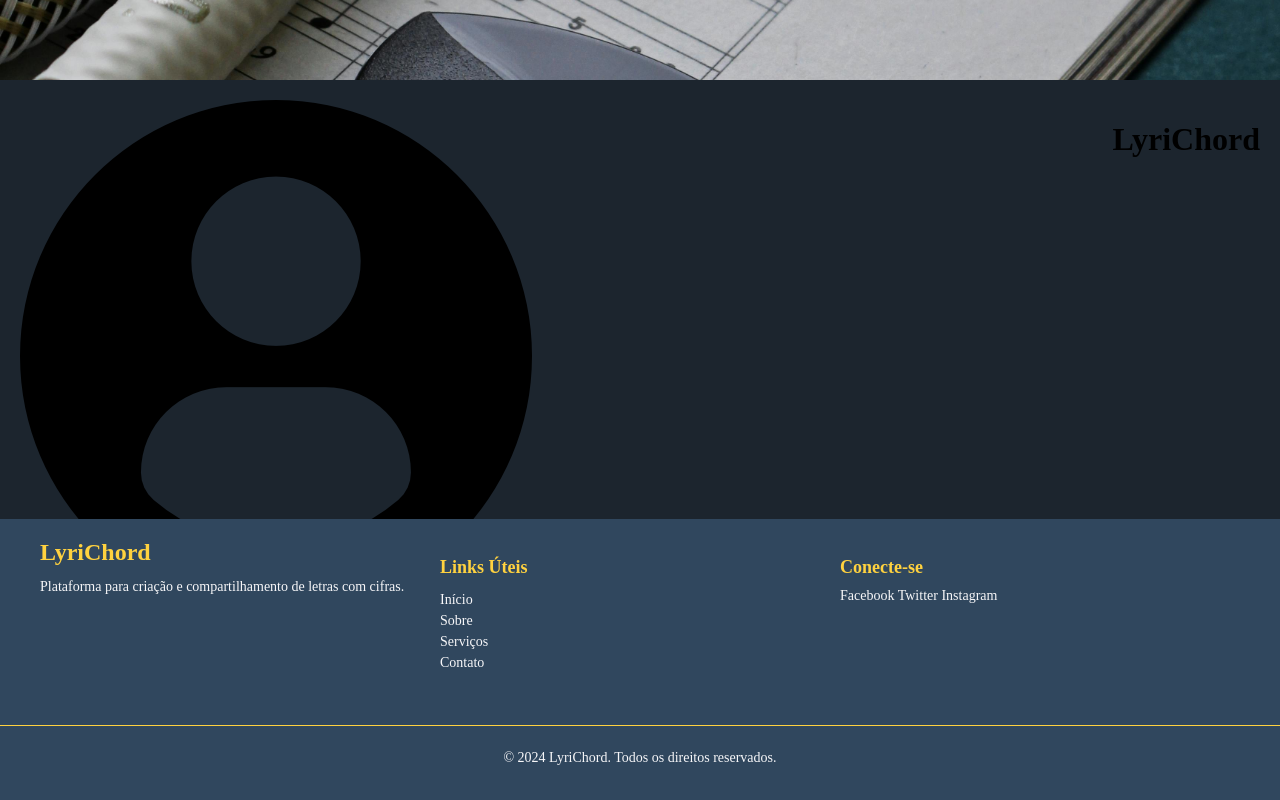
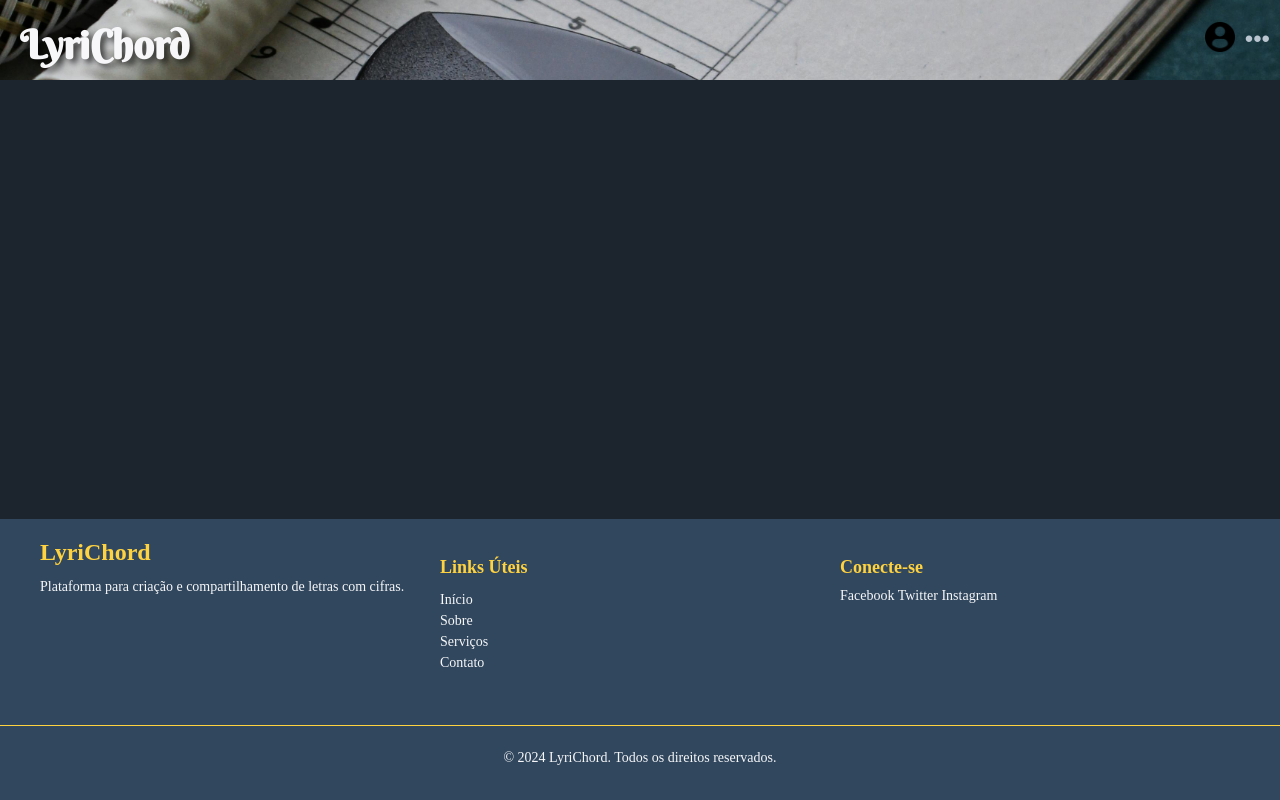
Before and after one commit to rafaelmestre/projetoweb-LyriChord, a plain HTML site: page index.html in a window 1280 px wide. Drawn offline with Linux system fonts and the light colour scheme; a web font is replaced by a local one.

Commit message:
Update style.css

```diff
--- a/style.css
+++ b/style.css
@@ -2,6 +2,11 @@
     font-family: 'OpenSans';
     src: url('midias/OpenSans.ttf') format('opentype');
 }
+@font-face {
+    font-family: 'BerkshireSwash-Regular';
+    src: url('midias/Berkshire_Swash/BerkshireSwash-Regular.ttf') format('opentype');
+}
+
 
 /* Configuração de layout para sticky footer */
 body, html {
@@ -22,6 +27,18 @@ main {
     flex: 1; /* Faz o main ocupar o espaço restante entre o header e o footer */
 }
 
+h1{
+    font-family:'BerkshireSwash-Regular';
+    color: #F7F7F9;
+    font-size: 40px;
+    margin: 10px;
+    position: absolute; /* Ou 'fixed' se quiser que ela fique fixa na tela */
+    top: 0; /* Ajuste conforme necessário */
+    left: 0; /* Ajuste conforme necessário */
+    z-index: 10; /* Valor maior para garantir que fique acima do #capa-header */
+    width: 100%; /* Se necessário, para ajustar à largura */
+    text-shadow: 4px 4px 6px rgba(0, 0, 0, 0.7); /* Sombra forte */}
+
 header{
     background-color: #30475E;
     width: 100%; /* Garante que a imagem ocupe 100% da largura da página */
@@ -39,11 +56,20 @@ header{
     box-sizing: border-box; /* Garante que padding e border não afetem as dimensões */
 }
 
-.settings{
-    margin: 20px;
+.settings {
+    margin: 10px;
+    position: absolute; /* Ou 'fixed' se quiser que ela fique fixa na tela */
+    top: 0; /* Ajuste conforme necessário */
+    left: 0; /* Ajuste conforme necessário */
+    z-index: 10; /* Valor maior para garantir que fique acima do #capa-header */
+    width: 100%; /* Se necessário, para ajustar à largura */
+}
+
+.settings nav {
     display: flex;
-    justify-content: space-between;
-
+    justify-content: flex-end;
+    margin: 10px;
+    align-items: center;
 }
 
 /* Esconde o menu inicialmente */
@@ -54,21 +80,21 @@ header{
     margin: 0;
 }
 
-/* Exibe o menu quando a classe "show" é adicionada */
-#menu.show {
-    display: block;
-}
-
 /* Estilos do Botão de Configurações */
 .menu-toggle {
-    display: block;
-    color: #30475E;
+    color: #bac5d0;
     font-size: 24px;
     border: none;
     cursor: pointer;
     padding: 5px 10px;
     border-radius: 5px;
     transition: background-color 0.3s;
+    background: none;
+}
+
+.btn-perfil img{
+    height: 30px;
+    width: auto;
 }
 
 /* Footer */
```
